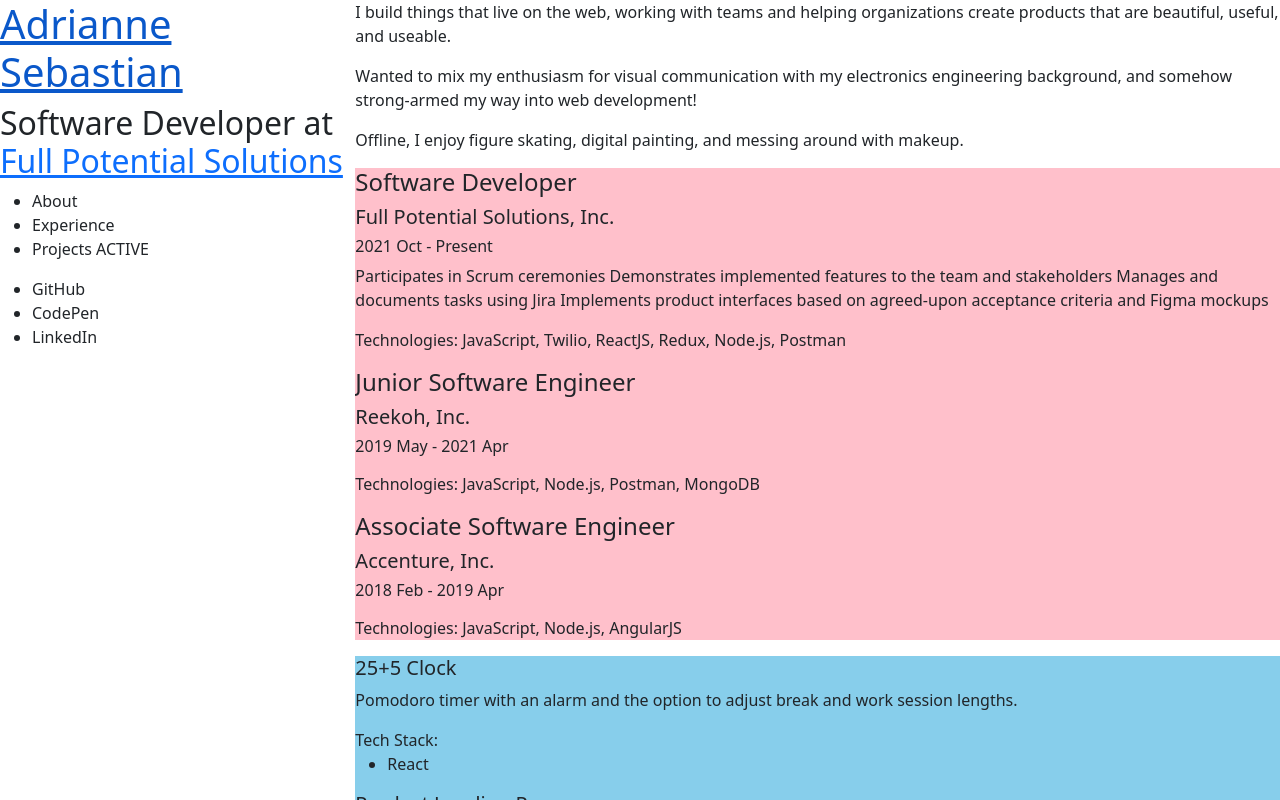
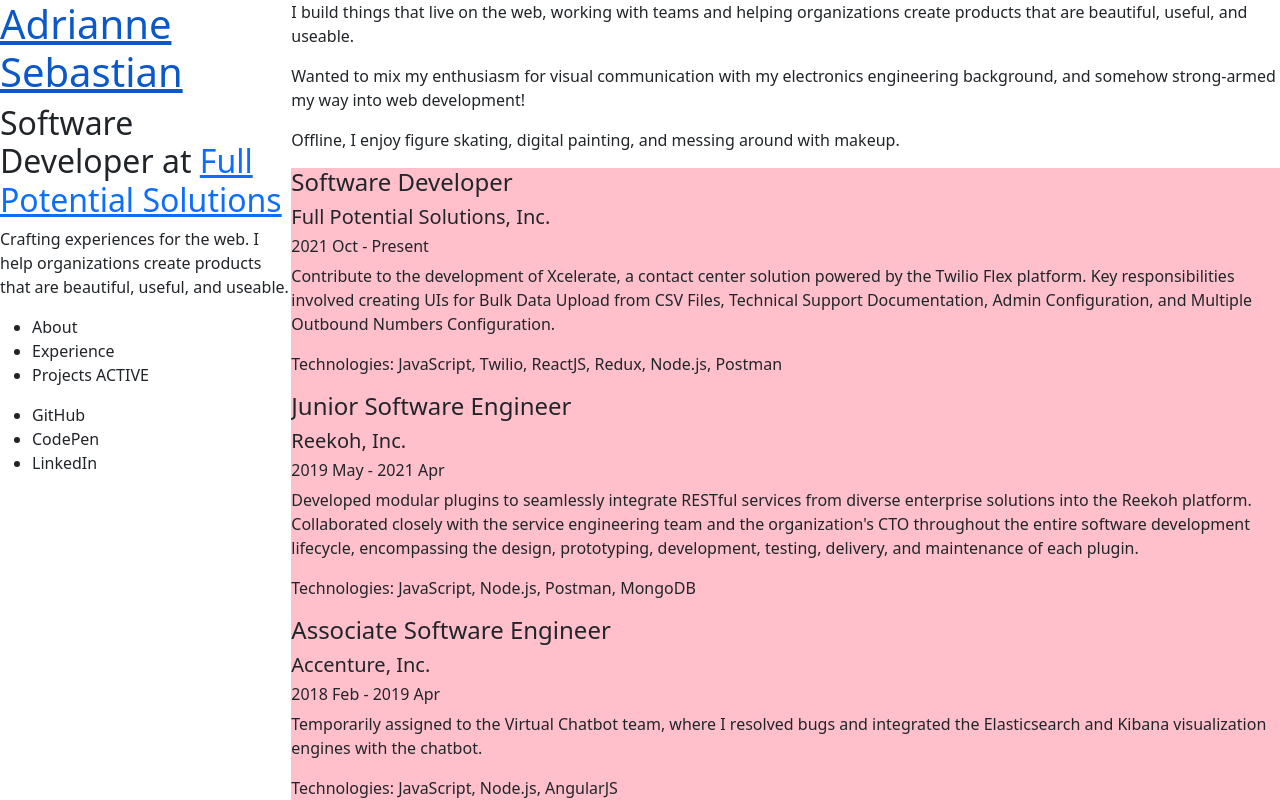
Before and after one commit to arcsbstn/arcsbstn.github.io, a React (Create React App) app: page / in a window 1280 px wide. Shown: the top 800 px of the page. Built offline with nearby package versions, Linux system fonts and the light colour scheme.

Commit message:
edit copy

```diff
--- a/src/components/content/Experience.tsx
+++ b/src/components/content/Experience.tsx
@@ -8,10 +8,7 @@
     role: "Software Developer",
     organization: "Full Potential Solutions, Inc.",
     startEndDates: "2021 Oct - Present",
-    description: `Participates in Scrum ceremonies
-    Demonstrates implemented features to the team and stakeholders
-    Manages and documents tasks using Jira
-    Implements product interfaces based on agreed-upon acceptance criteria and Figma mockups`,
+    description: `Contribute to the development of Xcelerate, a contact center solution powered by the Twilio Flex platform. Key responsibilities involved creating UIs for Bulk Data Upload from CSV Files, Technical Support Documentation, Admin Configuration, and Multiple Outbound Numbers Configuration.`,
     techStack: [
       "JavaScript",
       "Twilio",
@@ -25,14 +22,14 @@
     role: "Junior Software Engineer",
     organization: "Reekoh, Inc.",
     startEndDates: "2019 May - 2021 Apr",
-    description: "",
+    description: `Developed modular plugins to seamlessly integrate RESTful services from diverse enterprise solutions into the Reekoh platform. Collaborated closely with the service engineering team and the organization's CTO throughout the entire software development lifecycle, encompassing the design, prototyping, development, testing, delivery, and maintenance of each plugin.`,
     techStack: ["JavaScript", "Node.js", "Postman", "MongoDB"],
   },
   {
     role: "Associate Software Engineer",
     organization: "Accenture, Inc.",
     startEndDates: "2018 Feb - 2019 Apr",
-    description: "",
+    description: "Temporarily assigned to the Virtual Chatbot team, where I resolved bugs and integrated the Elasticsearch and Kibana visualization engines with the chatbot.",
     techStack: ["JavaScript, Node.js, AngularJS"],
   },
 ];
@@ -40,7 +37,7 @@
 export default function Experience() {
   const [activeSection, setActiveSection] = useContext(ActiveSectionContext);
   const { ref: experienceRef, inView: experienceInView } = useInView({
-    threshold: 0.2,
+    threshold: 0.5,
   });
 
   useEffect(() => {
--- a/src/components/sidebar/Hero.tsx
+++ b/src/components/sidebar/Hero.tsx
@@ -10,6 +10,10 @@
           Full Potential Solutions
         </a>
       </h2>
+      <p>
+        Crafting experiences for the web. I help organizations create products
+        that are beautiful, useful, and useable.
+      </p>
     </div>
   );
 }
```
